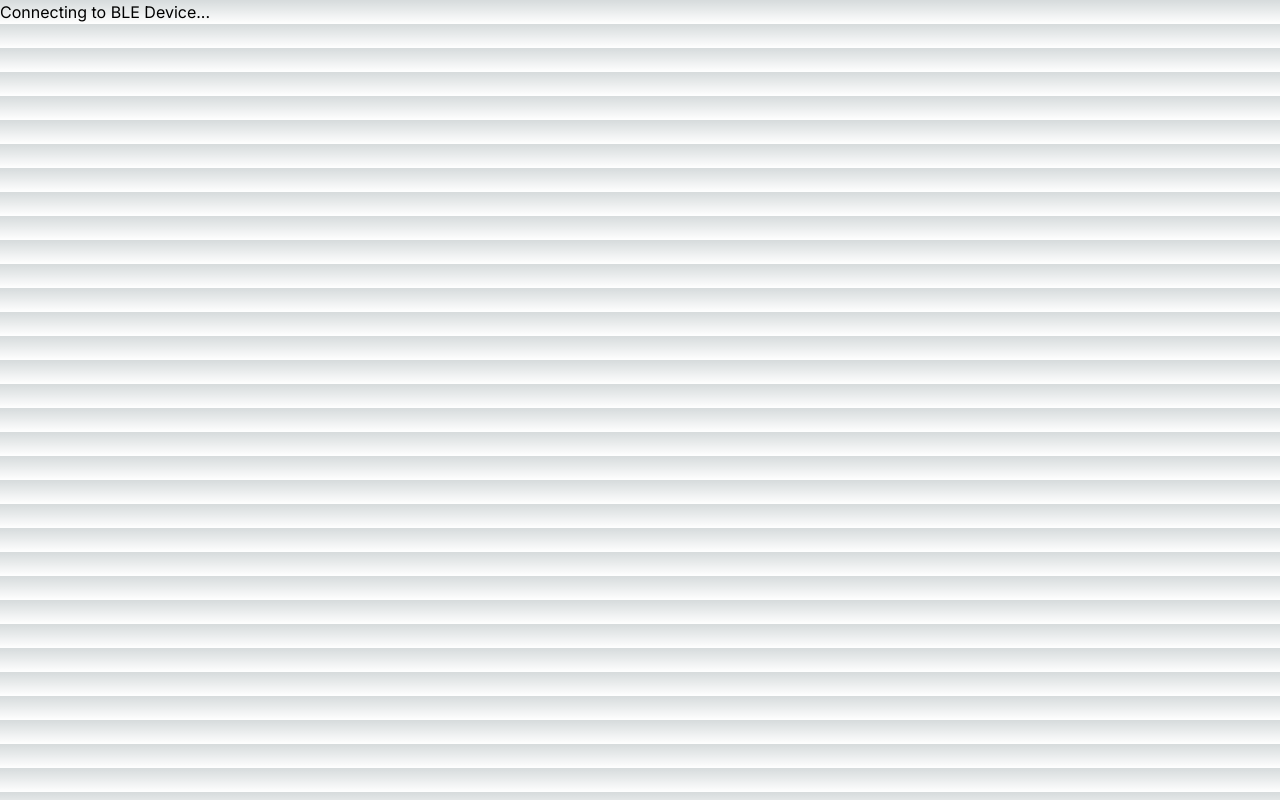
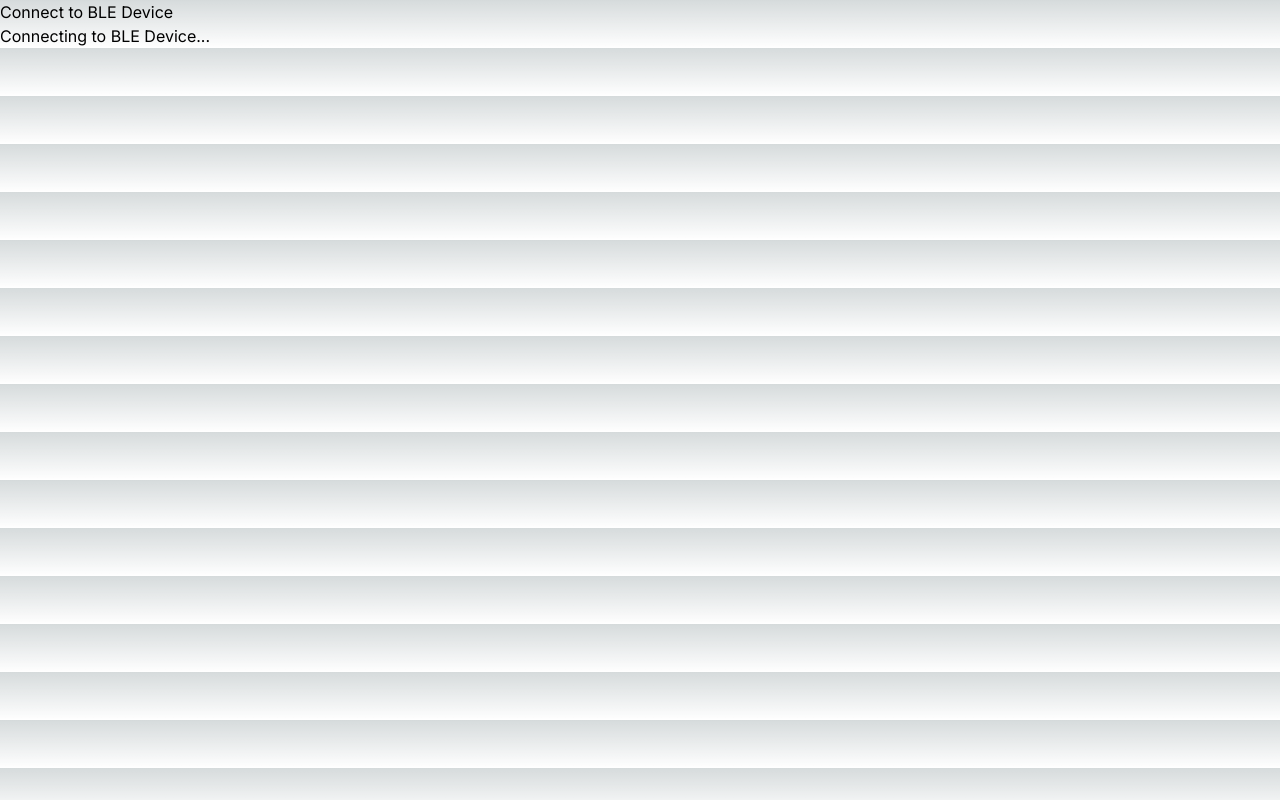
Before and after one commit to mssaleh/bleguard-web, a Next.js app: page / in a window 1280 px wide. Built offline with nearby package versions, Linux system fonts and the light colour scheme.

Commit message:
small step

```diff
--- a/src/components/BLEDevice.js
+++ b/src/components/BLEDevice.js
@@ -58,9 +58,14 @@ const BLEDevice = () => {
     connectToBLEDevice();
   });
 
+  const handleConnectClick = () => {
+    connectToBLEDevice();
+  };
+
   return (
     <div>
       {/* Consider adding buttons to trigger the connectToBLEDevice function */}
+      <button onClick={handleConnectClick}>Connect to BLE Device</button>
       {deviceValue !== null ? (
         <p>Current Value: {deviceValue}</p>
       ) : (
```
